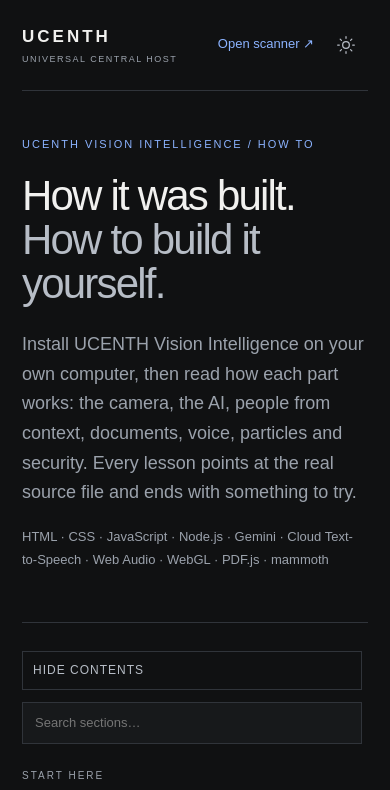
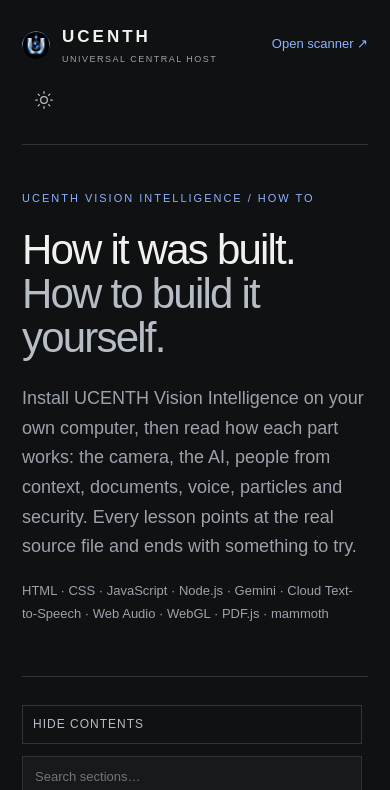
Before and after one commit to Ucenth/ucenth-vision-intelligence, a website: page how-to.html in a window 390 px wide. Shown: the top 790 px of the page. Drawn offline with Linux system fonts and the light colour scheme.

Commit message:
Brand: the approved mark in the header, favicons, touch icon and manifest
The approved artwork is cut at its outer ring with an exact circular mask (the
pixels inside the ring are untouched) and downsampled with Lanczos to 512,
192, 128 and 64 px marks, 48, 32 and 16 px favicons, a multi-size favicon.ico,
and a 180 px Apple touch icon on its own dark surface. The header shows the
mark at 32 px beside the wordmark (28 px on the How To), contained on its own
disc so it reads the same in both themes and stays out of the way of the
allowance on phones. Icon links and a minimal web manifest are declared on
both pages, the server and the educational release list the new files, the
README carries a small mark, and the structure lesson names the assets.

```diff
--- a/how-to.css
+++ b/how-to.css
@@ -74,6 +74,17 @@ input:focus-visible {
   font-size: 20px;
   letter-spacing: 3px;
   font-weight: 700;
+  display: grid;
+  grid-template-columns: auto 1fr;
+  column-gap: 12px;
+  align-items: center;
+}
+/* The approved mark, contained on its own dark surface, beside the wordmark. */
+.brand-mark {
+  grid-row: 1 / span 2;
+  width: 28px;
+  height: 28px;
+  border-radius: 50%;
 }
 .brand small {
   display: block;
--- a/how-to.html
+++ b/how-to.html
@@ -17,6 +17,11 @@
       content="How UCENTH Vision Intelligence was built and how to run it: camera capture, Gemini integration, structured prompts, people from context, document intelligence, Charon voice, hands-free conversation, particle visuals and security, with mini-lessons for your own projects."
     />
     <meta name="theme-color" content="#101112" />
+    <link rel="icon" href="/favicon.ico" sizes="48x48" />
+    <link rel="icon" type="image/png" sizes="32x32" href="/public/assets/brand/favicon-32.png" />
+    <link rel="icon" type="image/png" sizes="16x16" href="/public/assets/brand/favicon-16.png" />
+    <link rel="apple-touch-icon" sizes="180x180" href="/apple-touch-icon.png" />
+    <link rel="manifest" href="/site.webmanifest" />
     <meta property="og:title" content="How To — UCENTH Vision Intelligence" />
     <meta
       property="og:description"
@@ -32,7 +37,7 @@
     <div class="shell">
       <header class="top">
         <a class="brand" href="index.html"
-          >UCENTH<small>UNIVERSAL CENTRAL HOST</small></a
+          ><img class="brand-mark" src="/public/assets/brand/mark-64.png" width="28" height="28" alt="" decoding="async" />UCENTH<small>UNIVERSAL CENTRAL HOST</small></a
         ><a href="index.html">Open scanner ↗</a>
         <div class="appearance-controls" aria-label="Appearance preferences">
           <button
@@ -245,6 +250,7 @@
 │   ├── <b>document-routes.js</b>  <i>/api/document, raw body, in memory.</i>
 │   └── <b>particle-presence.js</b><i> WebGL2 particles driven by an AnalyserNode.</i>
 │
+├── <b>public/assets/</b>       <i>Images the server may serve: the brand mark and icons (brand/), favicon.ico, site.webmanifest.</i>
 ├── <b>test/</b>                <i>Unit tests (node --test) and Chrome tests (Playwright).</i>
 ├── <b>scripts/</b>             <i>Release allowlist, secret scan, ZIP preparation.</i>
 ├── <b>how-to.html</b>          <i>This guide (how-to.css, how-to.js).</i>
--- a/style.css
+++ b/style.css
@@ -59,11 +59,14 @@ label:focus-within {
   text-decoration: none;
   font-weight: 700;
 }
+/* The approved mark: a contained circular brand mark with its own dark surface, so it
+   reads the same on both themes. Served as a 64 px derivative, shown at 32 px. */
 .brand-mark {
-  font-size: 33px;
-  letter-spacing: -4px;
-  color: var(--blue);
-  margin-right: 8px;
+  width: 32px;
+  height: 32px;
+  flex: 0 0 auto;
+  border-radius: 50%;
+  margin-right: 2px;
 }
 .brand-caption {
   font-size: 8px;
```
Also changed, not shown: index.html (+8 -1 lines), scripts/release-files.js (+10 -0 lines), server.js (+10 -0 lines), README.md, apple-touch-icon.png (added), brand/ucenth-vision-mark-approved.webp (added), favicon.ico (added), public/assets/brand/favicon-16.png (added), public/assets/brand/favicon-32.png (added), public/assets/brand/favicon-48.png (added), public/assets/brand/mark-128.png (added), public/assets/brand/mark-192.png (added), public/assets/brand/mark-512.png (added), public/assets/brand/mark-64.png (added), 2 more files.
